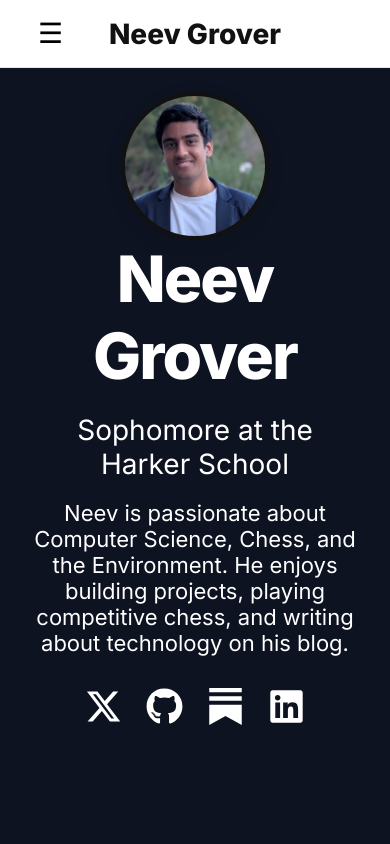
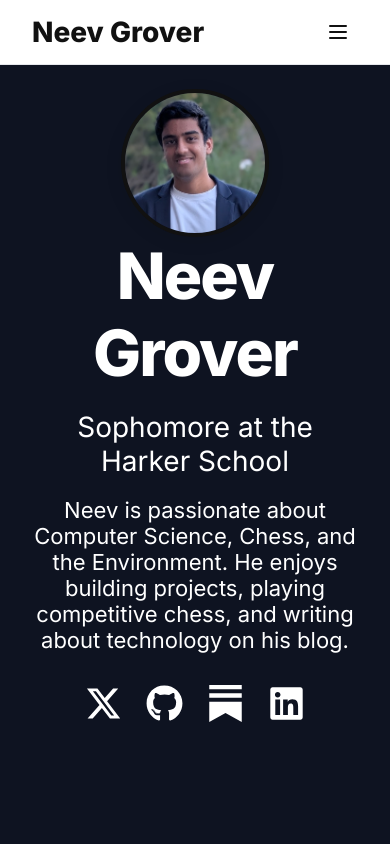
Before and after one commit to groverneev/Neev_Website, a Next.js app: page / in a window 390 px wide. Shown: the top 844 px of the page. Built offline with nearby package versions, Linux system fonts and the light colour scheme.

Commit message:
upgraded navbar hamburger menu

```diff
--- a/components/Navbar.tsx
+++ b/components/Navbar.tsx
@@ -1,6 +1,6 @@
 "use client";
 import { useState } from "react";
-import { useRouter, usePathname } from "next/navigation";
+import { usePathname } from "next/navigation";
 
 const navLinks = [
   { href: "https://techunpacked.substack.com", label: "Blog", external: true },
@@ -9,8 +9,7 @@ const navLinks = [
 ];
 
 export default function Navbar() {
-  const [open, setOpen] = useState(false);
-  const router = useRouter();
+  const [mobileMenuOpen, setMobileMenuOpen] = useState(false);
   const pathname = usePathname();
 
   return (
@@ -28,34 +27,20 @@ export default function Navbar() {
         style={{
           maxWidth: 1200,
           margin: "0 auto",
+          padding: "0 2rem",
+        }}
+      >
+        <div
+          style={{
             display: "flex",
             alignItems: "center",
             justifyContent: "space-between",
-          padding: "1rem 2rem",
-          position: "relative",
+            height: 64,
           }}
         >
-        {/* Hamburger left (visible only on mobile) */}
-        <button
-          onClick={() => setOpen(!open)}
-          style={{
-            background: "none",
-            border: "none",
-            fontSize: 28,
-            cursor: "pointer",
-            marginRight: 16,
-            display: "none",
-          }}
-          className="navbar-hamburger"
-          aria-label="Open menu"
-        >
-          ☰
-        </button>
-
           {/* Logo/title */}
           <a
             href="/"
-          className="navbar-logo"
             style={{
               fontWeight: 800,
               fontSize: 28,
@@ -66,8 +51,9 @@ export default function Navbar() {
             Neev Grover
           </a>
 
-        {/* Main nav links - hidden on mobile */}
+          {/* Desktop nav links */}
           <ul
+            className="navbar-desktop"
             style={{
               listStyle: "none",
               display: "flex",
@@ -76,13 +62,14 @@ export default function Navbar() {
               padding: 0,
               alignItems: "center",
             }}
-          className="navbar-links"
           >
             {navLinks.map((link) => (
               <li key={link.href}>
                 <a
                   href={link.href}
-                {...(link.external ? { target: "_blank", rel: "noopener noreferrer" } : {})}
+                  {...(link.external
+                    ? { target: "_blank", rel: "noopener noreferrer" }
+                    : {})}
                   style={{
                     color: "#111",
                     textDecoration: "none",
@@ -96,108 +83,119 @@ export default function Navbar() {
               </li>
             ))}
           </ul>
+
+          {/* Mobile hamburger / close button */}
+          <button
+            className="navbar-mobile-toggle"
+            onClick={() => setMobileMenuOpen(!mobileMenuOpen)}
+            aria-label="Toggle menu"
+            style={{
+              display: "none",
+              padding: 8,
+              borderRadius: 6,
+              background: "none",
+              border: "none",
+              color: "#111",
+              cursor: "pointer",
+              alignItems: "center",
+              justifyContent: "center",
+            }}
+          >
+            {mobileMenuOpen ? (
+              <svg
+                width="24"
+                height="24"
+                fill="none"
+                stroke="currentColor"
+                viewBox="0 0 24 24"
+              >
+                <path
+                  strokeLinecap="round"
+                  strokeLinejoin="round"
+                  strokeWidth={2}
+                  d="M6 18L18 6M6 6l12 12"
+                />
+              </svg>
+            ) : (
+              <svg
+                width="24"
+                height="24"
+                fill="none"
+                stroke="currentColor"
+                viewBox="0 0 24 24"
+              >
+                <path
+                  strokeLinecap="round"
+                  strokeLinejoin="round"
+                  strokeWidth={2}
+                  d="M4 6h16M4 12h16M4 18h16"
+                />
+              </svg>
+            )}
+          </button>
         </div>
 
-      {/* Sidebar drawer on mobile */}
-      {open && (
-        <div className="navbar-drawer" onClick={() => setOpen(false)}>
+        {/* Mobile dropdown menu */}
+        {mobileMenuOpen && (
           <div
-            className="navbar-drawer-content"
-            onClick={(e) => e.stopPropagation()}
+            className="navbar-mobile-menu"
+            style={{
+              borderTop: "1px solid #e5e7eb",
+              paddingTop: 16,
+              paddingBottom: 16,
+              display: "none",
+            }}
           >
-            <button
-              onClick={() => setOpen(false)}
+            <nav
               style={{
-                background: "none",
-                border: "none",
-                fontSize: 28,
-                cursor: "pointer",
-                marginBottom: 24,
-                alignSelf: "flex-end",
-              }}
-              aria-label="Close menu"
-            >
-              ×
-            </button>
-            <ul
-              style={{
-                listStyle: "none",
                 display: "flex",
                 flexDirection: "column",
-                gap: 28,
-                padding: 0,
-                margin: 0,
-                alignItems: "flex-start",
+                gap: 4,
               }}
             >
               {navLinks.map((link) => (
-                <li key={link.href}>
                 <a
+                  key={link.href}
                   href={link.href}
-                    {...(link.external ? { target: "_blank", rel: "noopener noreferrer" } : {})}
+                  {...(link.external
+                    ? { target: "_blank", rel: "noopener noreferrer" }
+                    : {})}
+                  onClick={() => setMobileMenuOpen(false)}
                   style={{
                     color: "#111",
                     textDecoration: "none",
                     fontWeight: 500,
-                      fontSize: 22,
+                    fontSize: 16,
+                    padding: "8px 8px",
+                    borderRadius: 6,
+                    transition: "background-color 0.2s",
                   }}
-                    onClick={() => setOpen(false)}
+                  onMouseEnter={(e) =>
+                    (e.currentTarget.style.backgroundColor = "#f5f6fa")
+                  }
+                  onMouseLeave={(e) =>
+                    (e.currentTarget.style.backgroundColor = "transparent")
+                  }
                 >
                   {link.label}
                 </a>
-                </li>
               ))}
-            </ul>
-          </div>
+            </nav>
           </div>
         )}
+      </div>
 
-      {/* CSS for responsive behavior */}
       <style>{`
         @media (max-width: 900px) {
-         .navbar-logo {
-      position: absolute;
-      left: 0;
-      right: 0;
-    margin-left: auto;
-    margin-right: auto;
-    text-align: center;
-    width: fit-content;
-  }
-  .navbar-hamburger {
-    position: relative;
-    z-index: 2;
-  }
-}
-
-        @media (max-width: 900px) {
-          .navbar-links {
+          .navbar-desktop {
             display: none !important;
           }
-          .navbar-hamburger {
+          .navbar-mobile-toggle {
+            display: flex !important;
+          }
+          .navbar-mobile-menu {
             display: block !important;
           }
-        }
-        .navbar-drawer {
-          position: fixed;
-          top: 0;
-          left: 0;
-          width: 100vw;
-          height: 100vh;
-          background: rgba(0,0,0,0.33);
-          z-index: 1000;
-          display: flex;
-          align-items: flex-start;
-        }
-        .navbar-drawer-content {
-          background: #fff;
-          width: 85vw;
-          max-width: 320px;
-          min-height: 100vh;
-          box-shadow: 2px 0 16px rgba(0,0,0,0.1);
-          display: flex;
-          flex-direction: column;
-          padding: 2.2rem 2rem 1.2rem 1.3rem;
         }
       `}</style>
     </nav>
```
Lines whose indentation alone changed are shown as unchanged.
